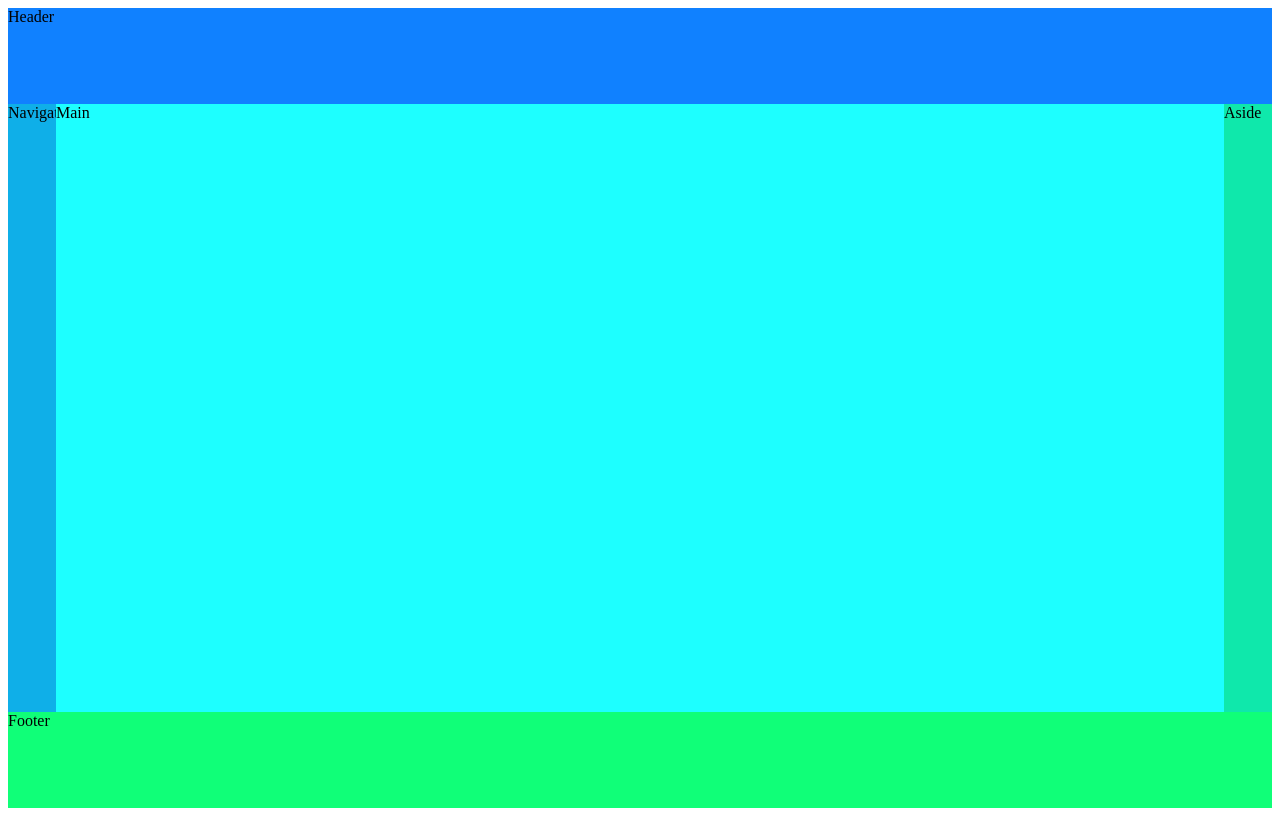
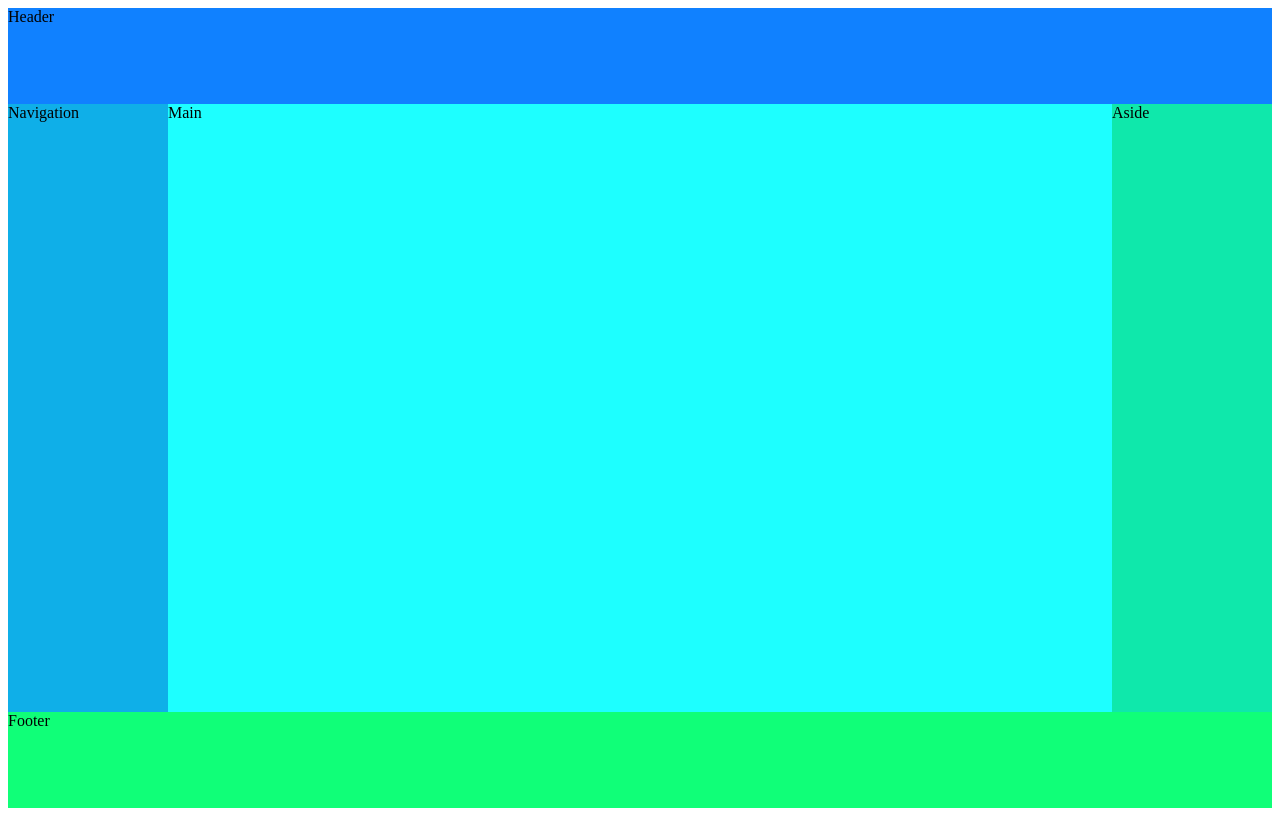
Before and after one commit to mtoymil/holyGrail, a plain HTML site: page index.html in a window 1280 px wide. Drawn offline with Linux system fonts and the light colour scheme.

Commit message:
Increase nav, aside width

```diff
--- a/main.css
+++ b/main.css
@@ -41,8 +41,9 @@ footer {
     flex-grow: 1;
   }
 
-  nav, aside {
-    width: 3rem;
+  nav,
+  aside {
+    width: 10rem;
     height: auto;
   }
 }
```
